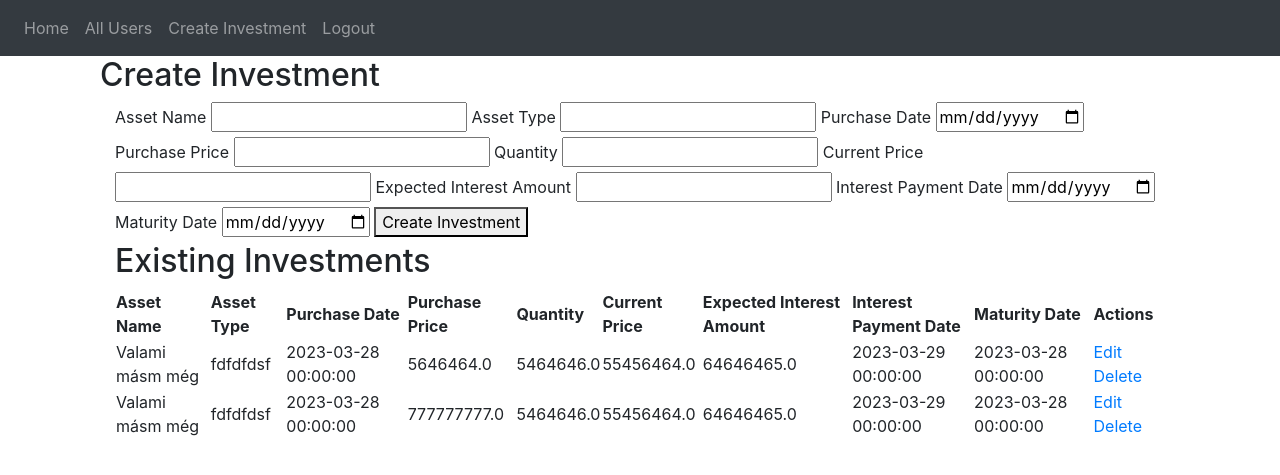
After one commit to palhazi/AP_PRTFLMNGR, a Flask app: page /create-investment in a window 1280 px wide. The commit adds this page. Shown: the top 475 px of the page. Run offline with Flask 3, Linux system fonts and the light colour scheme; a user stored in the database is signed in; data comes from the database, SQL or seed files in the repository; both versions use the stored data as it was after the commit; some libraries are stand-ins or nearby versions.

Commit message:
564646464

```diff
--- a/website/templates/base.html
+++ b/website/templates/base.html
@@ -32,6 +32,7 @@
           {% if user.is_authenticated %}
           <a class="nav-item nav-link" id="home" href="/">Home</a>
           <a class="nav-item nav-link" id="allUsers" href="{{ url_for('views.all_users') }}">All Users</a>
+          <a class="nav-item nav-link" id="createInvestment" href="{{ url_for('views.create_investment') }}">Create Investment</a>
           <a class="nav-item nav-link" id="logout" href="/logout">Logout</a>
           {% else %}
           <a class="nav-item nav-link" id="login" href="/login">Login</a>
--- /dev/null
+++ b/website/templates/create_investment.html
@@ -0,0 +1,65 @@
+{% extends "base.html" %}
+{% block content %}
+<div class="container">
+    <h2>Create Investment</h2>
+    <div class="container">
+
+        <form action="{{ url_for('views.create_investment') }}" method="post">
+            <label for="assetName">Asset Name</label>
+            <input type="text" name="assetName" id="assetName" required>
+            <label for="assetType">Asset Type</label>
+            <input type="text" name="assetType" id="assetType" required>
+            <label for="purchaseDate">Purchase Date</label>
+            <input type="date" name="purchaseDate" id="purchaseDate" required>
+            <label for="purchasePrice">Purchase Price</label>
+            <input type="number" step="any" name="purchasePrice" id="purchasePrice" required>
+            <label for="quantity">Quantity</label>
+            <input type="number" step="any" name="quantity" id="quantity" required>
+            <label for="currentPrice">Current Price</label>
+            <input type="number" step="any" name="currentPrice" id="currentPrice" required>
+            <label for="expectedInterestAmount">Expected Interest Amount</label>
+            <input type="number" step="any" name="expectedInterestAmount" id="expectedInterestAmount" required>
+            <label for="interestPaymentDate">Interest Payment Date</label>
+            <input type="date" name="interestPaymentDate" id="interestPaymentDate" required>
+            <label for="maturityDate">Maturity Date</label>
+            <input type="date" name="maturityDate" id="maturityDate" required>
+            <button type="submit">Create Investment</button>
+        </form>
+        <h2>Existing Investments</h2>
+        <table>
+            <thead>
+                <tr>
+                    <th>Asset Name</th>
+                    <th>Asset Type</th>
+                    <th>Purchase Date</th>
+                    <th>Purchase Price</th>
+                    <th>Quantity</th>
+                    <th>Current Price</th>
+                    <th>Expected Interest Amount</th>
+                    <th>Interest Payment Date</th>
+                    <th>Maturity Date</th>
+                    <th>Actions</th>
+                </tr>
+            </thead>
+            <tbody>
+                {% for investment in user_investments %}
+                    <tr>
+                        <td>{{ investment.asset_name }}</td>
+                        <td>{{ investment.asset_type }}</td>
+                        <td>{{ investment.purchase_date }}</td>
+                        <td>{{ investment.purchase_price }}</td>
+                        <td>{{ investment.quantity }}</td>
+                        <td>{{ investment.current_price }}</td>
+                        <td>{{ investment.expected_interest_amount }}</td>
+                        <td>{{ investment.interest_payment_date }}</td>
+                        <td>{{ investment.maturity_date }}</td>
+                        <td>
+                            <a href="{{ url_for('views.edit_investment', investment_id=investment.id) }}">Edit</a>
+                            <a href="{{ url_for('views.delete_investment', investment_id=investment.id) }}">Delete</a>
+                        </td>
+                    </tr>
+                {% endfor %}
+            </tbody>
+        </table>
+    </div>
+{% endblock %}
--- a/website/views.py
+++ b/website/views.py
@@ -1,8 +1,9 @@
 from flask import Blueprint, render_template, request, flash, jsonify, redirect, url_for
 from flask_login import login_required, current_user
-from .models import Note, User
+from .models import Note, User, Investment
 from . import db
 import json
+from datetime import datetime
 
 views = Blueprint('views', __name__)
 
@@ -64,3 +65,81 @@ def delete_user(user_id):
     db.session.commit()
     flash('User deleted!', category='success')
     return redirect(url_for('views.all_users'))
+
+# Befektetések létrehozása
+@views.route('/create-investment', methods=['GET', 'POST'])
+@login_required
+def create_investment():
+    investments = Investment.query.filter_by(user_id=current_user.id).all()
+    if request.method == 'POST':
+        # Adatok beszerzése az űrlapból
+        asset_name = request.form.get('assetName')
+        asset_type = request.form.get('assetType')
+        purchase_date = request.form.get('purchaseDate')
+        purchase_date = datetime.strptime(purchase_date, "%Y-%m-%d")
+        purchase_price = request.form.get('purchasePrice')
+        quantity = request.form.get('quantity')
+        current_price = request.form.get('currentPrice')
+        expected_interest_amount = request.form.get('expectedInterestAmount')
+        interest_payment_date = request.form.get('interestPaymentDate')
+        interest_payment_date = datetime.strptime(interest_payment_date, "%Y-%m-%d")
+        maturity_date = request.form.get('maturityDate')
+        maturity_date = datetime.strptime(maturity_date, "%Y-%m-%d")
+
+        # Befektetés létrehozása és mentése
+        investment = Investment(asset_name=asset_name, asset_type=asset_type, purchase_date=purchase_date,
+                                purchase_price=purchase_price, quantity=quantity, current_price=current_price,
+                                expected_interest_amount=expected_interest_amount, interest_payment_date=interest_payment_date,
+                                maturity_date=maturity_date, user_id=current_user.id)
+        db.session.add(investment)
+        db.session.commit()
+        flash('Investment added!', category='success')
+        return redirect(url_for('views.home'))
+    user_investments = Investment.query.filter_by(user_id=current_user.id)  # Hozzáadtuk ezt a sort
+    return render_template('create_investment.html', user_investments=user_investments, user=current_user)
+
+# Befektetések módosítása
+@views.route('/edit-investment/<int:investment_id>', methods=['GET', 'POST'])
+@login_required
+def edit_investment(investment_id):
+    investment = Investment.query.get_or_404(investment_id)
+    if request.method == 'POST':
+        # Adatok frissítése az űrlap alapján
+        investment.asset_name = request.form.get('assetName')
+        investment.asset_type = request.form.get('assetType')
+
+        purchase_date = request.form.get('purchaseDate')  # Add hozzá ezt a sort
+        purchase_date = datetime.strptime(purchase_date, "%Y-%m-%d")
+        investment.purchase_date = purchase_date  # És ezt is
+
+        investment.purchase_price = request.form.get('purchasePrice')
+        investment.quantity = request.form.get('quantity')
+        investment.current_price = request.form.get('currentPrice')
+        investment.expected_interest_amount = request.form.get('expectedInterestAmount')
+
+        interest_payment_date = request.form.get('interestPaymentDate')  # Add hozzá ezt a sort
+        interest_payment_date = datetime.strptime(interest_payment_date, "%Y-%m-%d")
+        investment.interest_payment_date = interest_payment_date  # És ezt is
+
+        maturity_date = request.form.get('maturityDate')  # Add hozzá ezt a sort
+        maturity_date = datetime.strptime(maturity_date, "%Y-%m-%d")
+        investment.maturity_date = maturity_date  # És ezt is
+
+        db.session.commit()
+        flash('Investment updated!', category='success')
+        return redirect(url_for('views.home'))
+
+    return render_template('edit_investment.html', investment=investment, user=current_user)
+
+
+
+# Befektetések törlése
+@views.route('/delete-investment/<int:investment_id>', methods=['GET'])
+@login_required
+def delete_investment(investment_id):
+    investment = Investment.query.get_or_404(investment_id)
+    if investment.user_id == current_user.id:
+        db.session.delete(investment)
+        db.session.commit()
+        flash('Investment deleted!', category='success')
+    return redirect(url_for('views.create_investment'))
```
Also changed, not shown: website/models.py (+17 -0 lines), website/templates/edit_investment.html (added, +28 -0 lines), instance/database.db.
